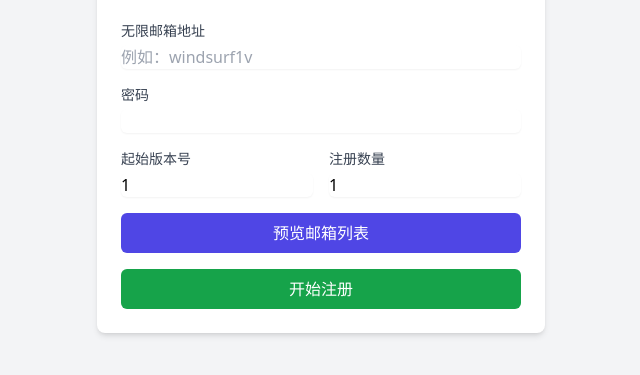
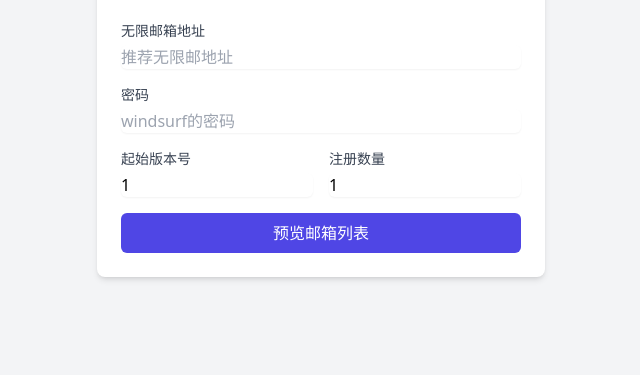
Before and after one commit to houko/codeium-windsurf-register, a website: page public/index.html in a window 1280 px wide. Shown: the part 91-466 px from the top of the page, without its empty margins (319-959 px from the left). Drawn offline with nearby package versions, Linux system fonts and the light colour scheme.

Commit message:
优化显示

```diff
--- a/public/index.html
+++ b/public/index.html
@@ -15,12 +15,12 @@
             <div class="space-y-4">
                 <div>
                     <label class="block text-sm font-medium text-gray-700">无限邮箱地址</label>
-                    <input type="text" v-model="emailPrefix" class="mt-1 block w-full rounded-md border-gray-300 shadow-sm focus:border-indigo-500 focus:ring-indigo-500" placeholder="例如：windsurf1v">
+                    <input type="text" v-model="emailPrefix" class="mt-1 block w-full rounded-md border-gray-300 shadow-sm focus:border-indigo-500 focus:ring-indigo-500" placeholder="推荐无限邮地址">
                 </div>
 
                 <div>
                     <label class="block text-sm font-medium text-gray-700">密码</label>
-                    <input type="password" v-model="password" class="mt-1 block w-full rounded-md border-gray-300 shadow-sm focus:border-indigo-500 focus:ring-indigo-500">
+                    <input type="password" v-model="password" class="mt-1 block w-full rounded-md border-gray-300 shadow-sm focus:border-indigo-500 focus:ring-indigo-500" placeholder="windsurf的密码">
                 </div>
 
                 <div class="grid grid-cols-2 gap-4">
@@ -36,10 +36,6 @@
 
                 <button @click="previewEmails" class="w-full bg-indigo-600 text-white py-2 px-4 rounded-md hover:bg-indigo-700 focus:outline-none focus:ring-2 focus:ring-indigo-500 focus:ring-offset-2 disabled:opacity-50 mb-2">
                     预览邮箱列表
-                </button>
-
-                <button @click="startRegistration" :disabled="isRegistering" class="w-full bg-green-600 text-white py-2 px-4 rounded-md hover:bg-green-700 focus:outline-none focus:ring-2 focus:ring-green-500 focus:ring-offset-2 disabled:opacity-50">
-                    {{ isRegistering ? '注册中...' : '开始注册' }}
                 </button>
             </div>
 
```
Also changed, not shown: 1 other file.
